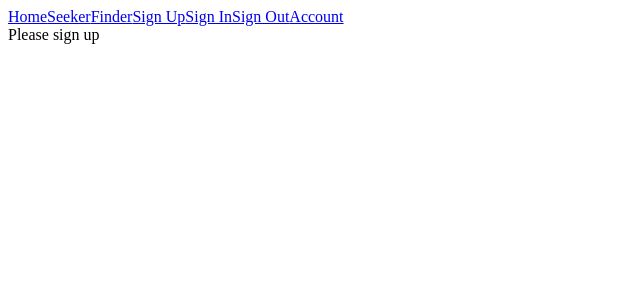
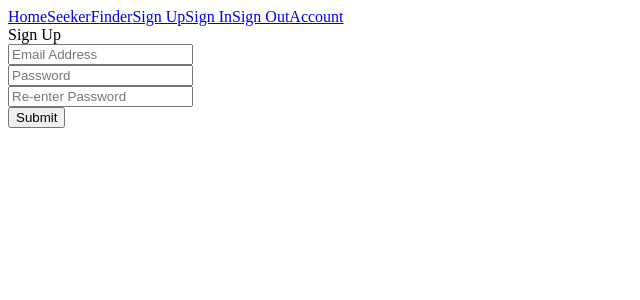
Before and after one commit to leelali/Seeker_Finder, a React (Create React App) app: page /signup in a window 1280 px wide. Shown: the top 300 px of the page, without its empty margins (0-640 px from the left). Built offline with nearby package versions, Linux system fonts and the light colour scheme.

Commit message:
Add input fields to signup

```diff
--- a/src/components/Home.js
+++ b/src/components/Home.js
@@ -16,7 +16,6 @@ class Home extends Component {
   }
 
   render() {
-    const userRoles = ['Seeker', 'Finder'];
     return (
       <div>
         <div>
--- a/src/components/Signup.js
+++ b/src/components/Signup.js
@@ -1,9 +1,53 @@
 import React, { Component } from 'react';
 
 class Signup extends Component {
+  constructor() {
+    super();
+    this.state = {
+      username: '',
+      password: '',
+      confirmPW: '',
+    };
+  }
+
+  handleInputChange = (e)=> {
+    this.setState({
+      [e.target.name]: e.target.value
+    })
+  };
+
+  handleSubmit = e => {
+    e.preventDefault();
+
+    if (this.state.username===''||this.state.password===''||this.state.confirmPW==='') {
+      alert('Please enter all required fields');
+      return;
+    }
+
+    if (this.state.password !== this.state.confirmPW) {
+      alert('Password and confirmed Password do not match!!! Please enter one more time.');
+    } else {
+      alert('Sign up successfully');
+    }
+
+    this.setState({
+      username: '',
+      password: '',
+      confirmPW: '',
+    });
+  }
+
   render() {
     return (
-      <div>Please sign up</div>
+      <div className='component'>
+        <div className='title'>Sign Up</div>
+        <form onSubmit={this.handleSubmit}>
+          <div><input type="text" name='username' value={this.state.username} onChange={this.handleInputChange} placeholder="Email Address" required/></div>
+          <div><input type="password" name='password' value={this.state.password} onChange={this.handleInputChange} placeholder="Password" required/></div>
+          <div><input type="password" name='confirmPW' value={this.state.confirmPW} onChange={this.handleInputChange} placeholder="Re-enter Password" required/></div>
+          <button onClick={this.handleSubmit}>Submit</button>
+        </form>
+      </div>
     );
   }
 }
```
